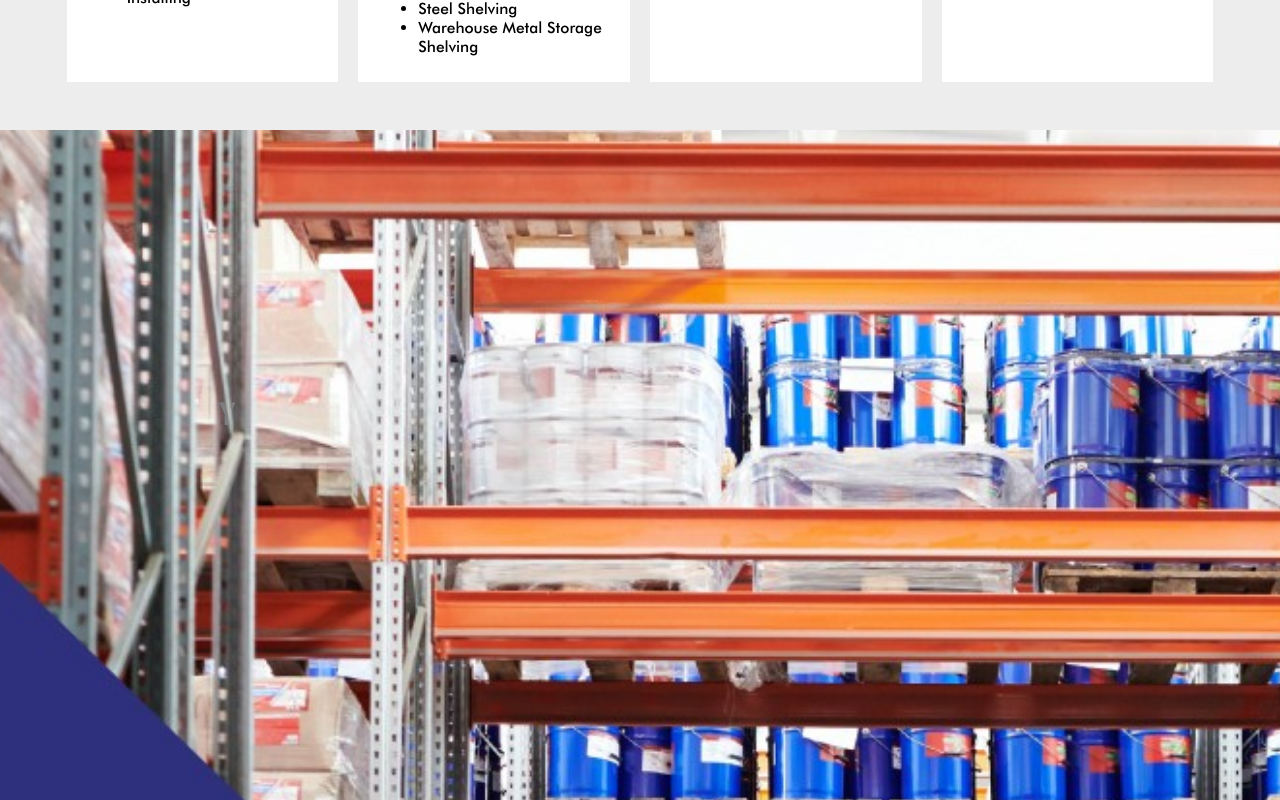
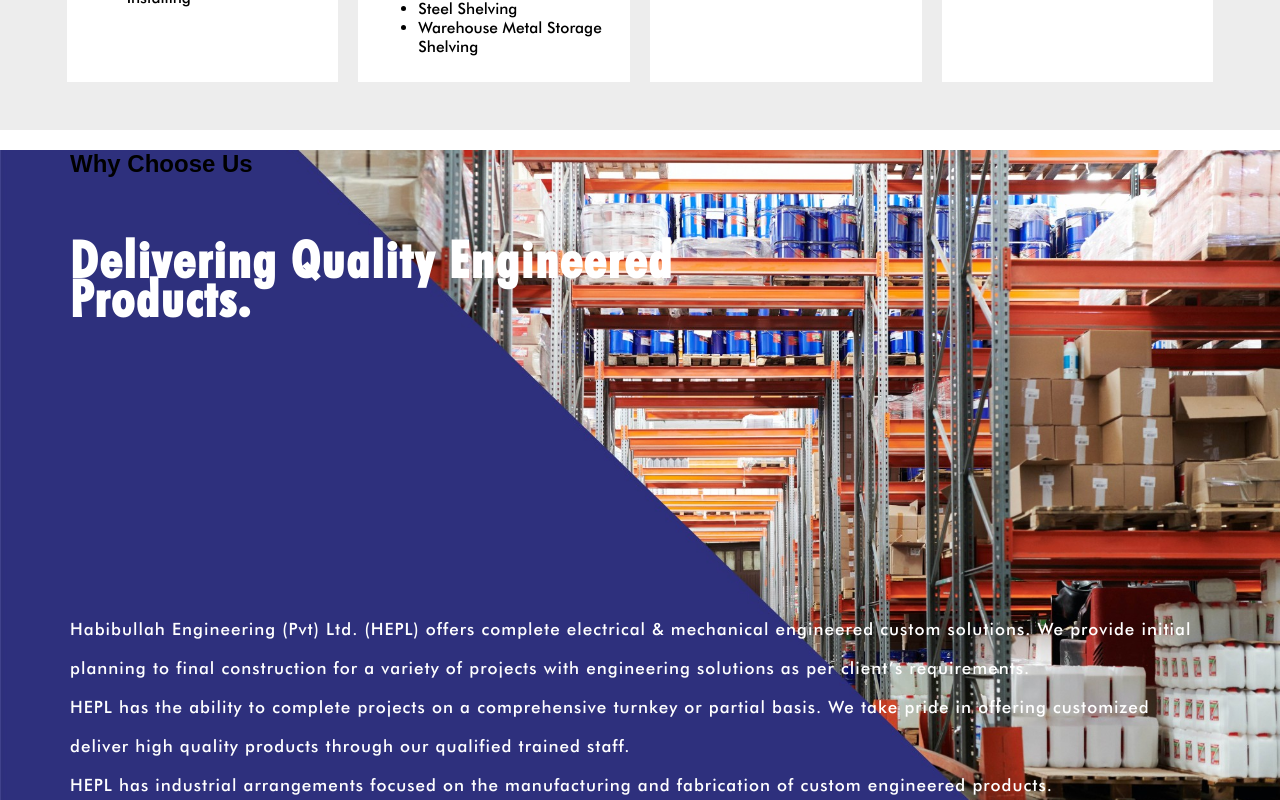
Before and after one commit to Usamaalikhan654/Habibullah-WB, a React (Create React App) app in the folder hepl-master/: page /#/ in a window 1280 px wide. Shown: the part 1580-2380 px from the top of the page. Built offline with nearby package versions, Linux system fonts and the light colour scheme.

Commit message:
version 3.8.9
fixing the page

```diff
--- a/hepl-master/src/Pages/Home/Splitscreen.jsx
+++ b/hepl-master/src/Pages/Home/Splitscreen.jsx
@@ -10,9 +10,9 @@ function Splitscreen() {
 
    <div className="container5">
    <div className="visible-desk">
-     <div className="image">
+
        <h2>Why Choose Us</h2>
-   </div>
+
      <div className="head4">
         <h2>Delivering Quality Engineered Products.</h2>
     </div>
```
